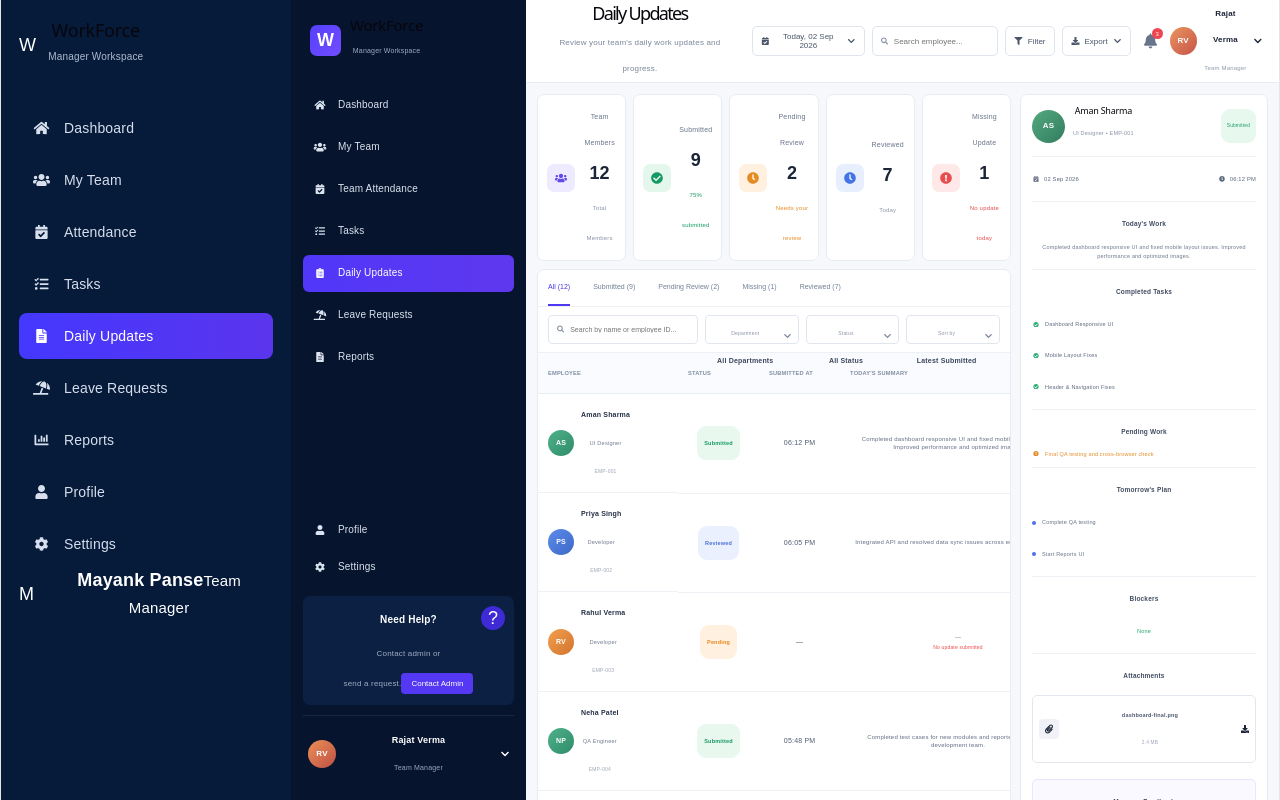
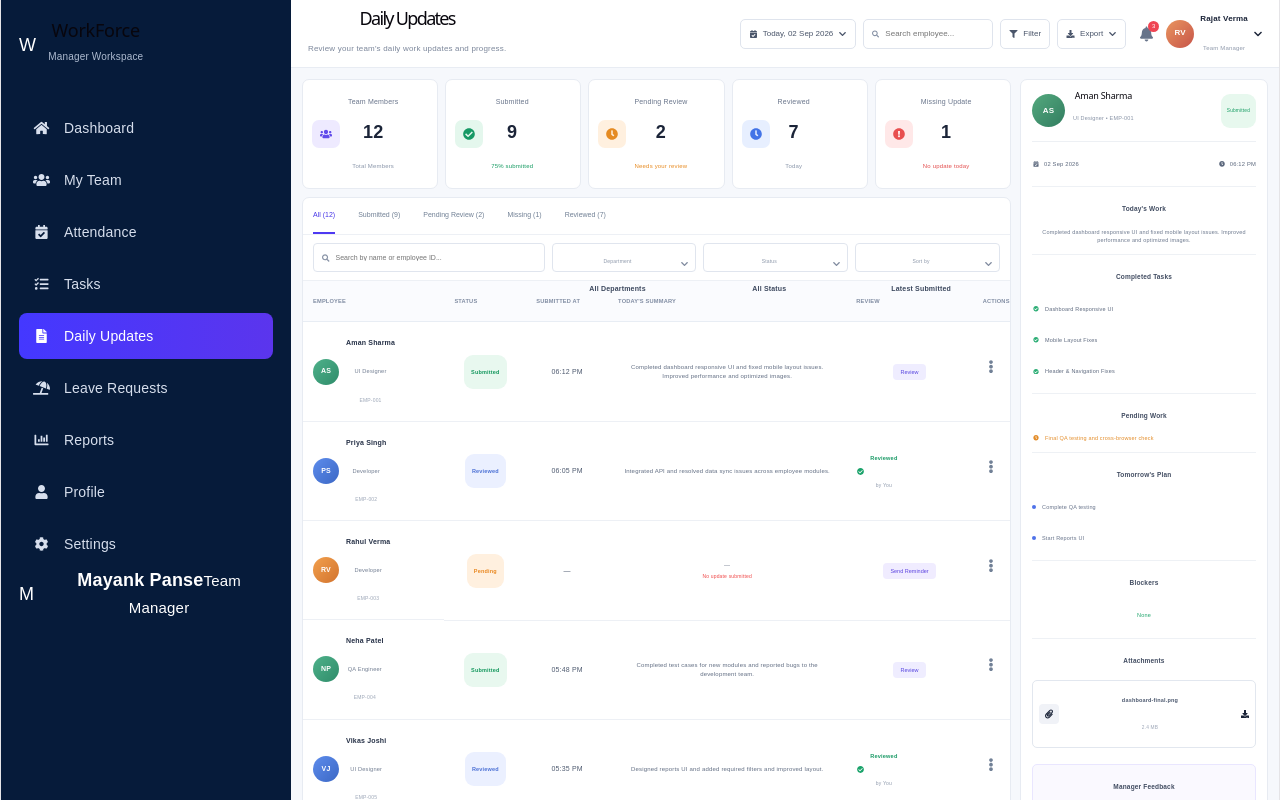
Before and after one commit to mayankpanse83-tech/manager-mangement-system, a React (Vite) app: page /manager/daily-updates in a window 1280 px wide. Built offline with nearby package versions, Linux system fonts and the light colour scheme.

Commit message:
DailyUpdates Done

```diff
--- a/src/apps/manager/pages/ManagerDailyUpadates.jsx
+++ b/src/apps/manager/pages/ManagerDailyUpadates.jsx
@@ -1,13 +1,7 @@
 import React, { useState } from "react";
 import {
-  FaHome,
   FaUsers,
   FaCalendarCheck,
-  FaTasks,
-  FaClipboardList,
-  FaFileAlt,
-  FaUser,
-  FaCog,
   FaSearch,
   FaFilter,
   FaDownload,
@@ -17,7 +11,6 @@ import {
   FaCheckCircle,
   FaClock,
   FaExclamationCircle,
-  FaUmbrellaBeach,
   FaArrowUp,
   FaPaperclip,
 } from "react-icons/fa";
@@ -128,105 +121,6 @@ function ManagerDailyUpadates() {
 
   return (
     <div className="mdu-page">
-
-      {/* SIDEBAR */}
-      <aside className="mdu-sidebar">
-
-        <div className="mdu-brand">
-          <div className="mdu-logo">W</div>
-
-          <div>
-            <h2>WorkForce</h2>
-            <span>Manager Workspace</span>
-          </div>
-        </div>
-
-        <nav className="mdu-nav">
-
-          <a href="/manager/dashboard">
-            <FaHome />
-            <span>Dashboard</span>
-          </a>
-
-          <a href="/manager/team">
-            <FaUsers />
-            <span>My Team</span>
-          </a>
-
-          <a href="/manager/attendance">
-            <FaCalendarCheck />
-            <span>Team Attendance</span>
-          </a>
-
-          <a href="/manager/tasks">
-            <FaTasks />
-            <span>Tasks</span>
-          </a>
-
-          <a
-            href="/manager/daily-updates"
-            className="active"
-          >
-            <FaClipboardList />
-            <span>Daily Updates</span>
-          </a>
-
-          <a href="/manager/leave">
-            <FaUmbrellaBeach />
-            <span>Leave Requests</span>
-          </a>
-
-          <a href="/manager/reports">
-            <FaFileAlt />
-            <span>Reports</span>
-          </a>
-
-        </nav>
-
-        <div className="mdu-sidebar-bottom">
-
-          <a href="/manager/profile">
-            <FaUser />
-            <span>Profile</span>
-          </a>
-
-          <a href="/manager/settings">
-            <FaCog />
-            <span>Settings</span>
-          </a>
-
-        </div>
-
-        <div className="mdu-help-box">
-          <strong>Need Help?</strong>
-          <span>
-            Contact admin or
-            <br />
-            send a request.
-          </span>
-
-          <div className="mdu-help-icon">?</div>
-
-          <button>Contact Admin</button>
-        </div>
-
-        <div className="mdu-manager-profile">
-
-          <div className="mdu-manager-avatar">
-            RV
-          </div>
-
-          <div>
-            <strong>Rajat Verma</strong>
-            <span>Team Manager</span>
-          </div>
-
-          <FaChevronDown />
-
-        </div>
-
-      </aside>
-
 
       {/* MAIN */}
       <main className="mdu-main">
```
